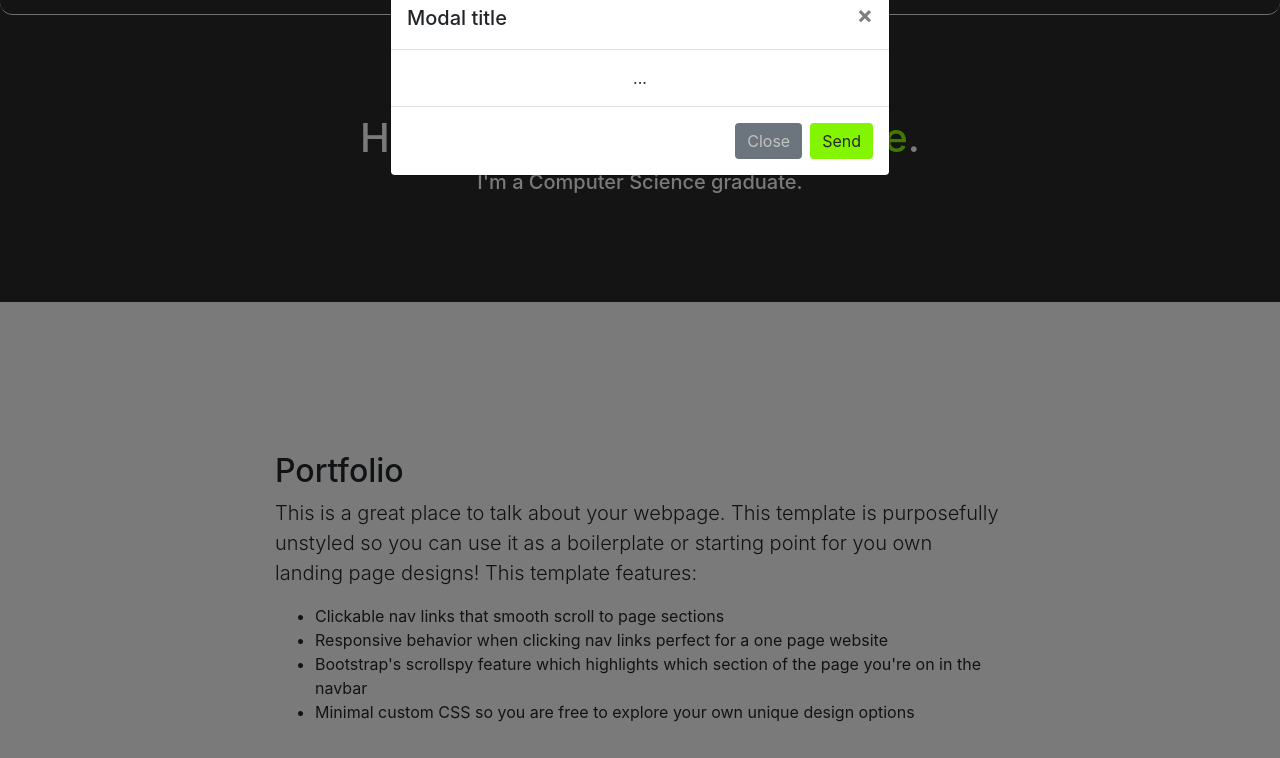
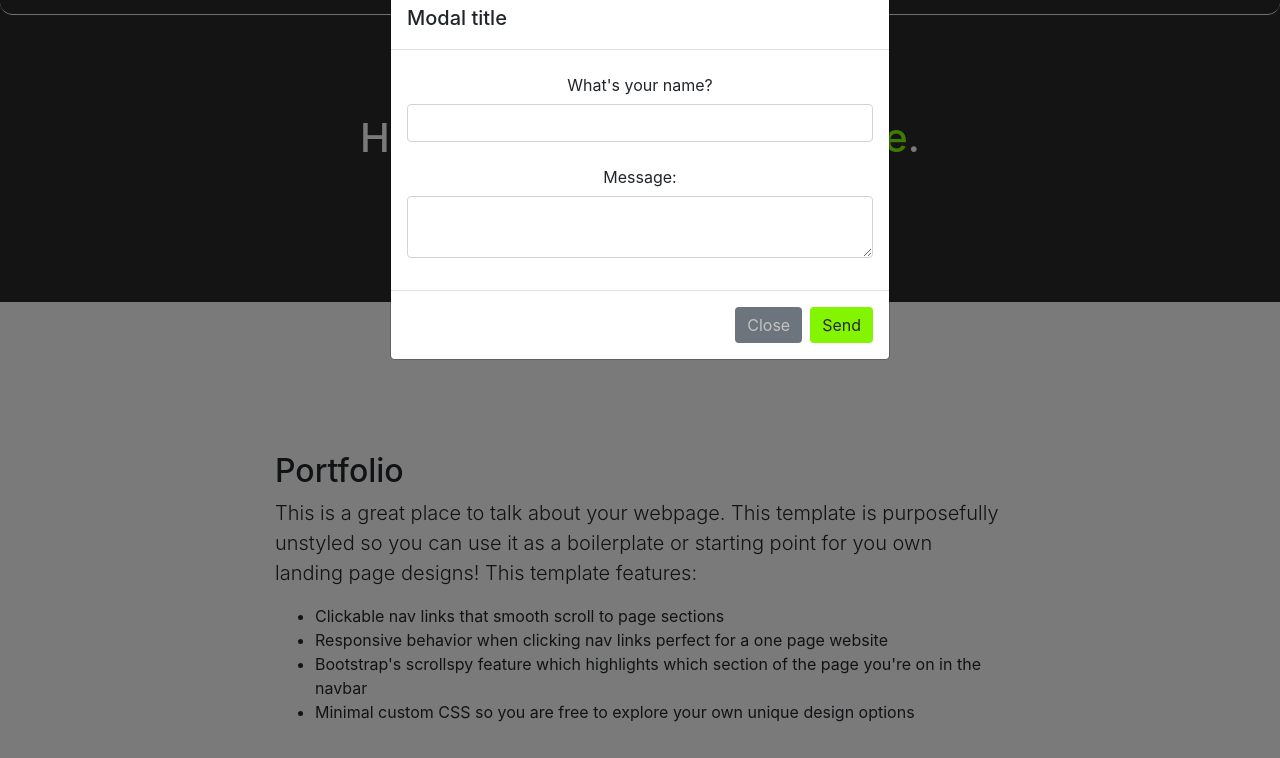
Before and after one commit to Giuseppe995/Website, a website with bundled scripts: page index.html in a window 1280 px wide. Both pictures are taken after a click on the picture 686 px from the left and 1968 px from the top of the page. Shown: the part 42-800 px from the top of the page. Built offline with nearby package versions, Linux system fonts and the light colour scheme.

Commit message:
Modal to send email need to be finished. Check EmailTo from HTML to send

```diff
--- a/index.html
+++ b/index.html
@@ -166,12 +166,18 @@
         <div class="modal-content">
           <div class="modal-header">
             <h5 class="modal-title" id="sendEmailModalLabel">Modal title</h5>
-            <button type="button" class="close" data-dismiss="modal" aria-label="Close">
-              <span aria-hidden="true">&times;</span>
-            </button>
           </div>
           <div class="modal-body">
-            ...
+            <form>
+              <div class="form-group">
+                <label for="recipient-name" class="col-form-label">What's your name?</label>
+                <input type="text" class="form-control" id="recipient-name">
+              </div>
+              <div class="form-group">
+                <label for="message-text" class="col-form-label">Message:</label>
+                <textarea class="form-control" id="message-text"></textarea>
+              </div>
+            </form>
           </div>
           <div class="modal-footer">
             <button type="button" class="btn btn-secondary" data-dismiss="modal" style="color: #c2c2c2; border: none;">Close</button>
```
